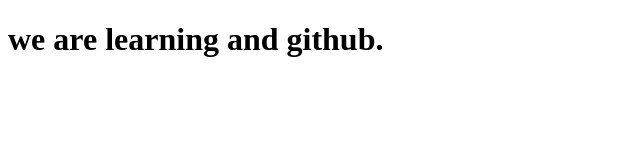
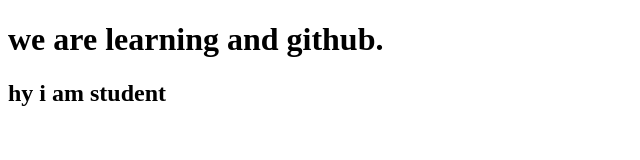
Before and after one commit to rashibhattarai63-pixel/learning-github, a plain HTML site: page index.html in a window 1280 px wide. Shown: the whole page, without its empty margins (0-640 px from the left). Drawn offline with Linux system fonts and the light colour scheme.

Commit message:
modified

```diff
--- a/index.html
+++ b/index.html
@@ -7,5 +7,6 @@
 </head>
 <body>
     <h1>we are learning and github.</h1>
+    <h2>hy i am student</h2>
 </body>
 </html
```
